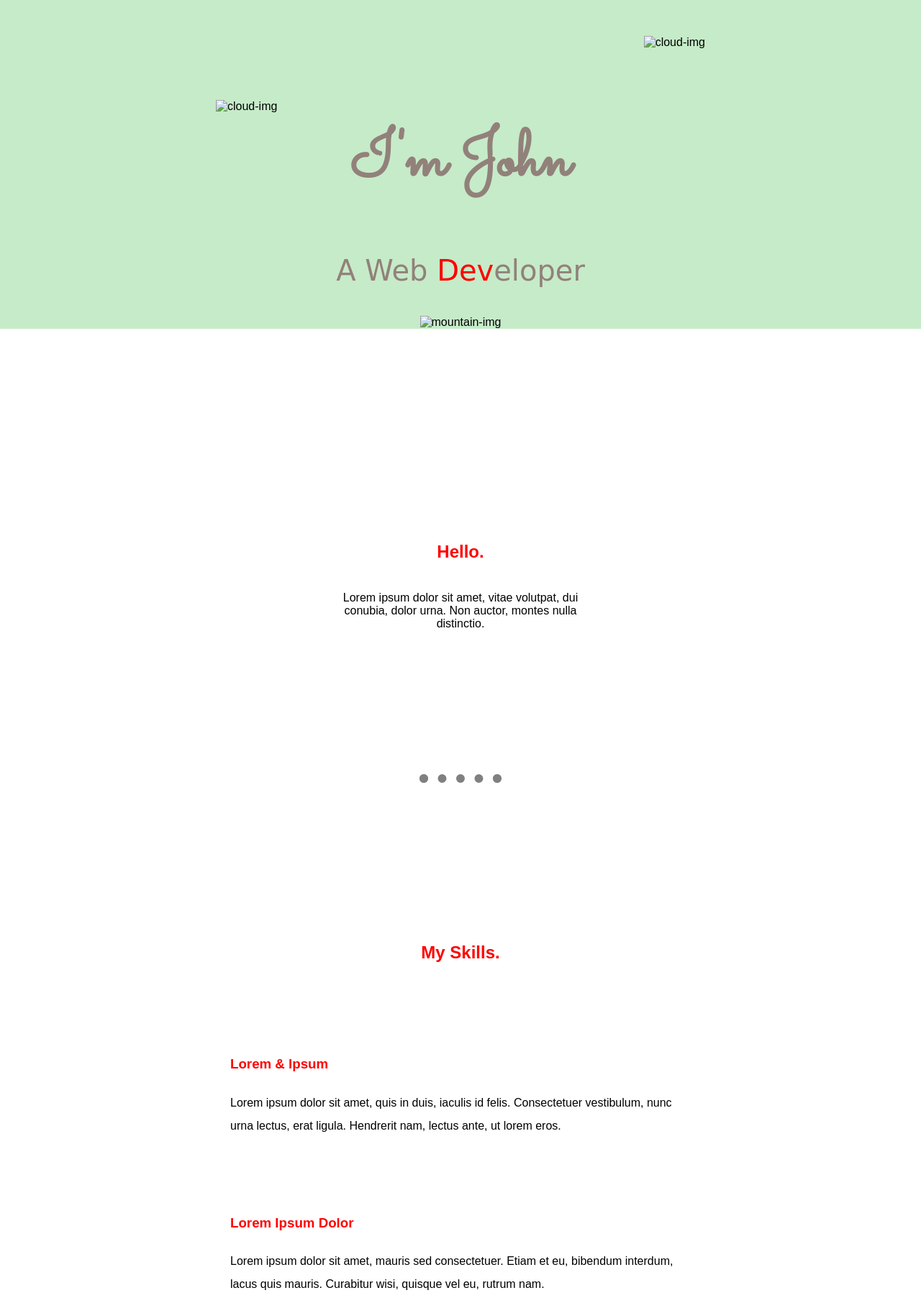
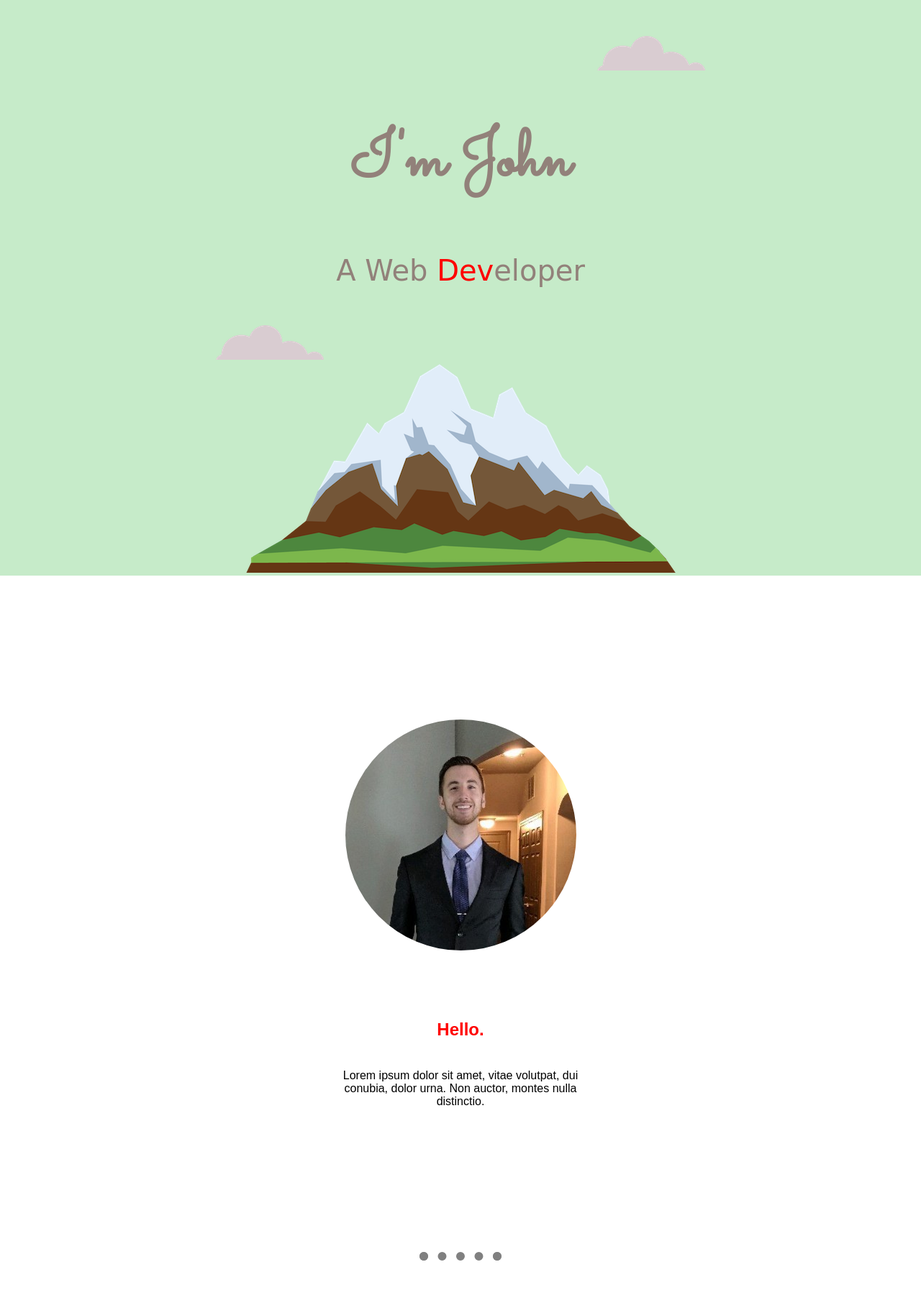
Before and after one commit to DeFuanz/CV3, a plain HTML site: page index.html in a window 1280 px wide. Shown: the top 1804 px of the page at 72% size. Drawn offline with Linux system fonts and the light colour scheme; a web font is replaced by a local one.

Commit message:
Update index.html

```diff
--- a/index.html
+++ b/index.html
@@ -14,15 +14,15 @@
 
 <body>
   <div class="top">
-    <img class="tcloud" src="images/cloud.png" alt="cloud-img">
+    <img class="tcloud" src="cloud.png" alt="cloud-img">
     <h1>I'm John</h1>
     <p class="subtitle">A Web <span class="dev">Dev</span>eloper</p>
-    <img class="bcloud" src="images/cloud.png" alt="cloud-img">
-    <img src="images/mountain.png" alt="mountain-img">
+    <img class="bcloud" src="cloud.png" alt="cloud-img">
+    <img src="mountain.png" alt="mountain-img">
   </div>
   <div class="middle">
     <div class="profile">
-      <img class="profilepic" src="images/john.jpeg" alt="">
+      <img class="profilepic" src="john.jpeg" alt="">
       <h2>Hello.</h2>
       <p class="intro">Lorem ipsum dolor sit amet, vitae volutpat, dui conubia, dolor urna. Non auctor, montes nulla distinctio.</p>
     </div>
@@ -30,12 +30,12 @@
     <div class="skills">
       <h2>My Skills.</h2>
       <div class="skill-row">
-        <img class="compic" src="images/computer.png" alt="">
+        <img class="compic" src="computer.png" alt="">
         <h3>Lorem & Ipsum</h3>
         <p class="csd1">Lorem ipsum dolor sit amet, quis in duis, iaculis id felis. Consectetuer vestibulum, nunc urna lectus, erat ligula. Hendrerit nam, lectus ante, ut lorem eros.</p>
       </div>
       <div class="skill-row">
-        <img class="htmlpic" src="images/html.png" alt="">
+        <img class="htmlpic" src="html.png" alt="">
         <h3>Lorem Ipsum Dolor</h3>
         <p class="csd2">Lorem ipsum dolor sit amet, mauris sed consectetuer. Etiam et eu, bibendum interdum, lacus quis mauris. Curabitur wisi, quisque vel eu, rutrum nam.</p>
       </div>
```
